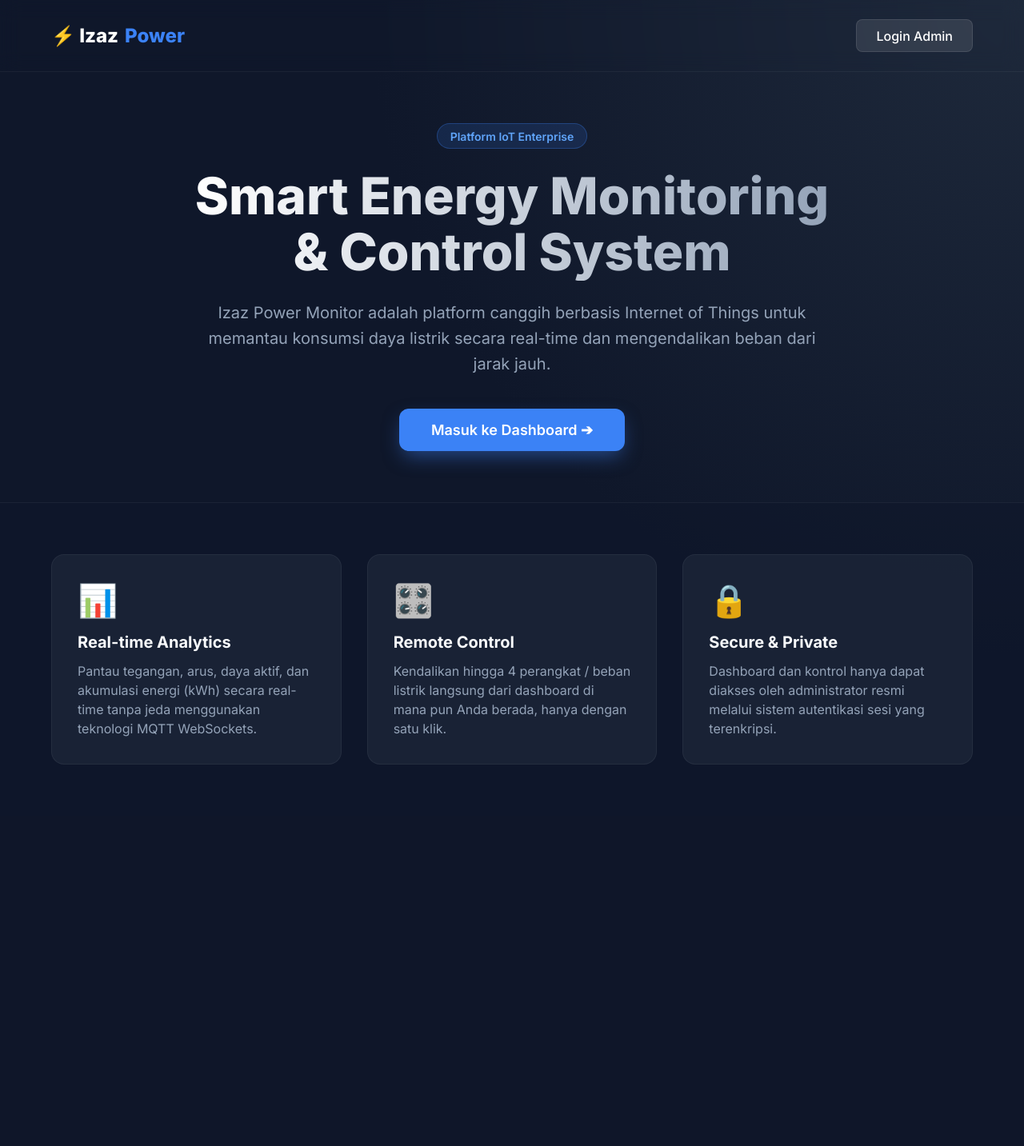
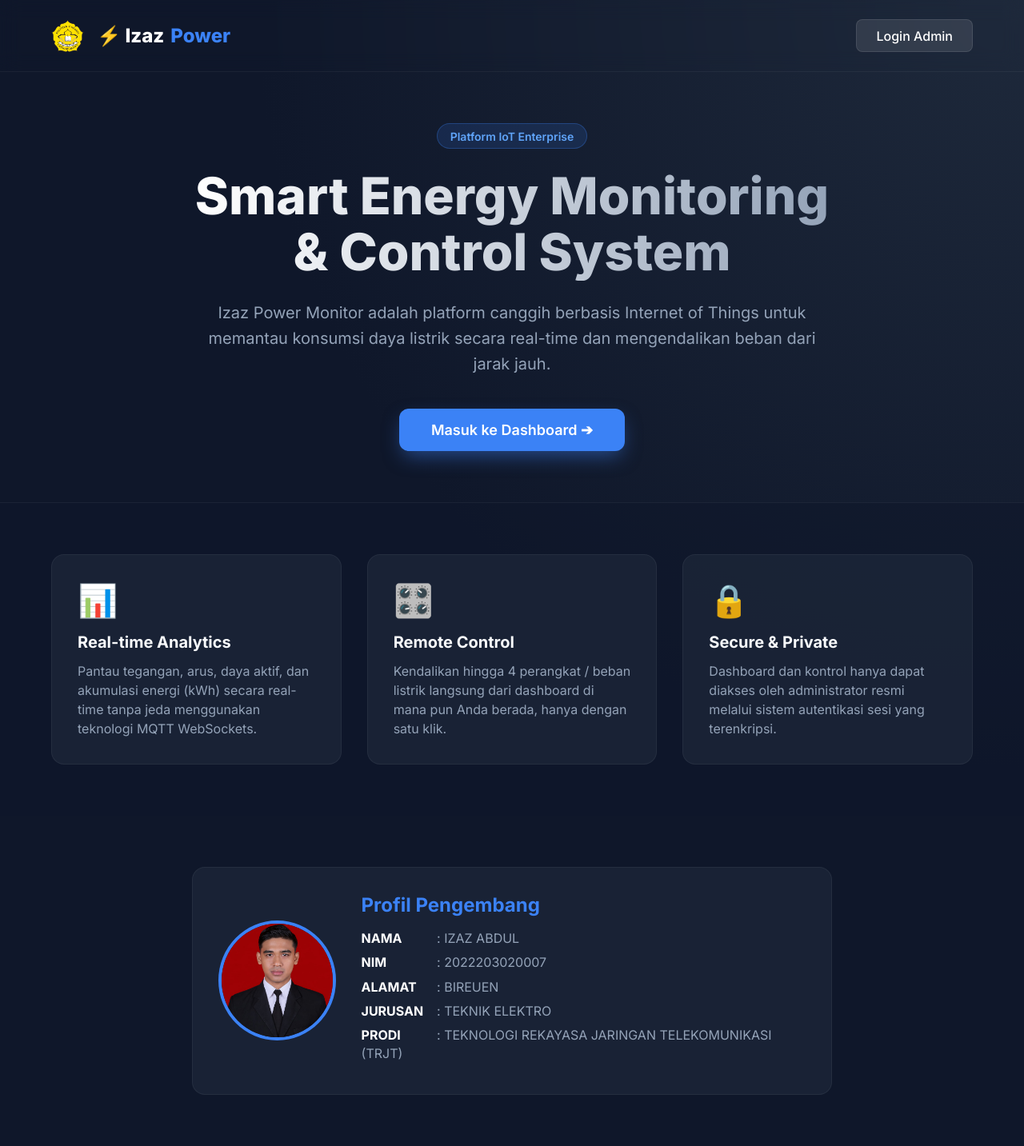
Before and after one commit to Labildev/MONITORING-LISTRIK, a PHP site: page / in a window 1280 px wide. Shown: the whole page at 80% size. Before the commit the page ends 956 px from the top, so only its background shows below. Run offline with PHP 8.4, Linux system fonts and the light colour scheme.

Commit message:
UPDATE PROFILE PAGE

```diff
--- a/dashboard.php
+++ b/dashboard.php
@@ -23,6 +23,7 @@ if (!isset($_SESSION['admin_logged_in']) || $_SESSION['admin_logged_in'] !== tru
 
     <nav class="navbar">
         <div class="navbar-brand">
+            <img src="assets/img/Logo_Politeknik_Negeri_Lhokseumawe.png" alt="Logo Poltek" style="height: 36px; margin-right: 8px;">
             ⚡ Izaz Power Monitor
         </div>
         <div class="navbar-menu">
--- a/index.php
+++ b/index.php
@@ -179,13 +179,58 @@
         @media (max-width: 768px) {
             .hero h1 { font-size: 2.5rem; }
             .hero p { font-size: 1rem; }
+            .profile-card { flex-direction: column; text-align: center; }
+            .profile-info strong { width: auto; margin-right: 10px; }
+        }
+
+        /* Profile Section */
+        .profile-section {
+            padding: 4rem 5%;
+            display: flex;
+            justify-content: center;
+        }
+        .profile-card {
+            background: var(--card-bg);
+            border: 1px solid rgba(255, 255, 255, 0.05);
+            border-radius: 16px;
+            padding: 2rem;
+            display: flex;
+            align-items: center;
+            gap: 2rem;
+            max-width: 800px;
+            width: 100%;
+        }
+        .profile-img {
+            width: 150px;
+            height: 150px;
+            border-radius: 50%;
+            object-fit: cover;
+            border: 4px solid var(--primary);
+        }
+        .profile-info h3 {
+            color: var(--primary);
+            margin-bottom: 1rem;
+            font-size: 1.5rem;
+        }
+        .profile-info p {
+            color: var(--text-muted);
+            margin-bottom: 0.5rem;
+            line-height: 1.4;
+        }
+        .profile-info strong {
+            color: white;
+            display: inline-block;
+            width: 90px;
         }
     </style>
 </head>
 <body>
 
     <nav>
-        <div class="logo">⚡ Izaz <span>Power</span></div>
+        <div class="logo">
+            <img src="assets/img/Logo_Politeknik_Negeri_Lhokseumawe.png" alt="Logo Poltek" style="height: 40px; margin-right: 8px;">
+            ⚡ Izaz <span>Power</span>
+        </div>
         <a href="login.php" class="btn-login">Login Admin</a>
     </nav>
 
@@ -216,5 +261,19 @@
         </div>
     </div>
 
+    <div class="profile-section">
+        <div class="profile-card">
+            <img src="assets/img/Poto Izaz Abdul.jpeg" alt="Izaz Abdul" class="profile-img">
+            <div class="profile-info">
+                <h3>Profil Pengembang</h3>
+                <p><strong>NAMA</strong> : IZAZ ABDUL</p>
+                <p><strong>NIM</strong> : 2022203020007</p>
+                <p><strong>ALAMAT</strong> : BIREUEN</p>
+                <p><strong>JURUSAN</strong> : TEKNIK ELEKTRO</p>
+                <p><strong>PRODI</strong> : TEKNOLOGI REKAYASA JARINGAN TELEKOMUNIKASI (TRJT)</p>
+            </div>
+        </div>
+    </div>
+
 </body>
 </html>
--- a/login.php
+++ b/login.php
@@ -69,6 +69,7 @@ if (isset($_SESSION['admin_logged_in']) && $_SESSION['admin_logged_in'] === true
 </head>
 <body>
     <div class="login-card">
+        <img src="assets/img/Logo_Politeknik_Negeri_Lhokseumawe.png" alt="Logo Poltek" style="height: 60px; margin-bottom: 1rem;">
         <h2>Izaz Power Monitor</h2>
         <p>Login ke Panel Admin</p>
         <div class="error-msg" id="errorMsg"></div>
```
